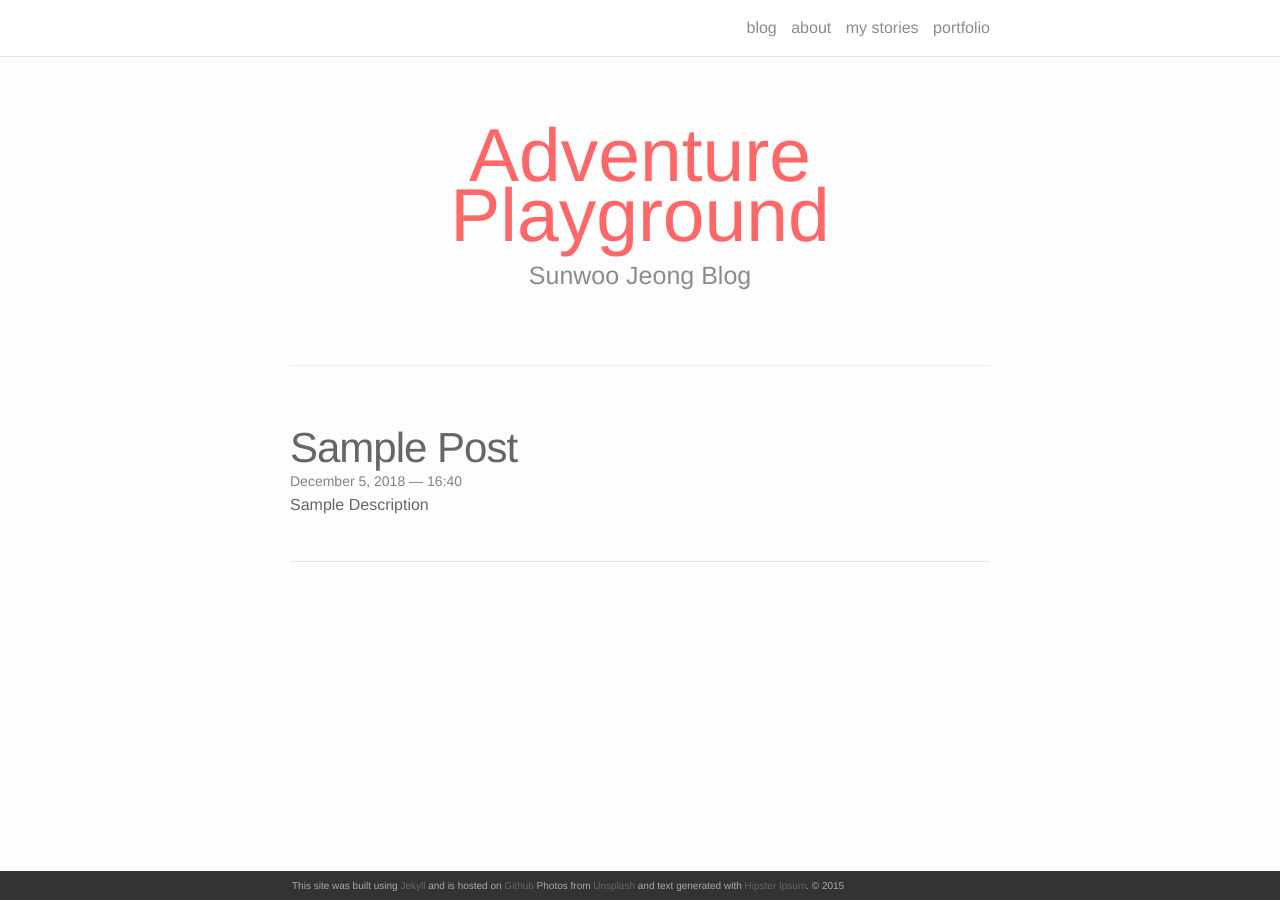
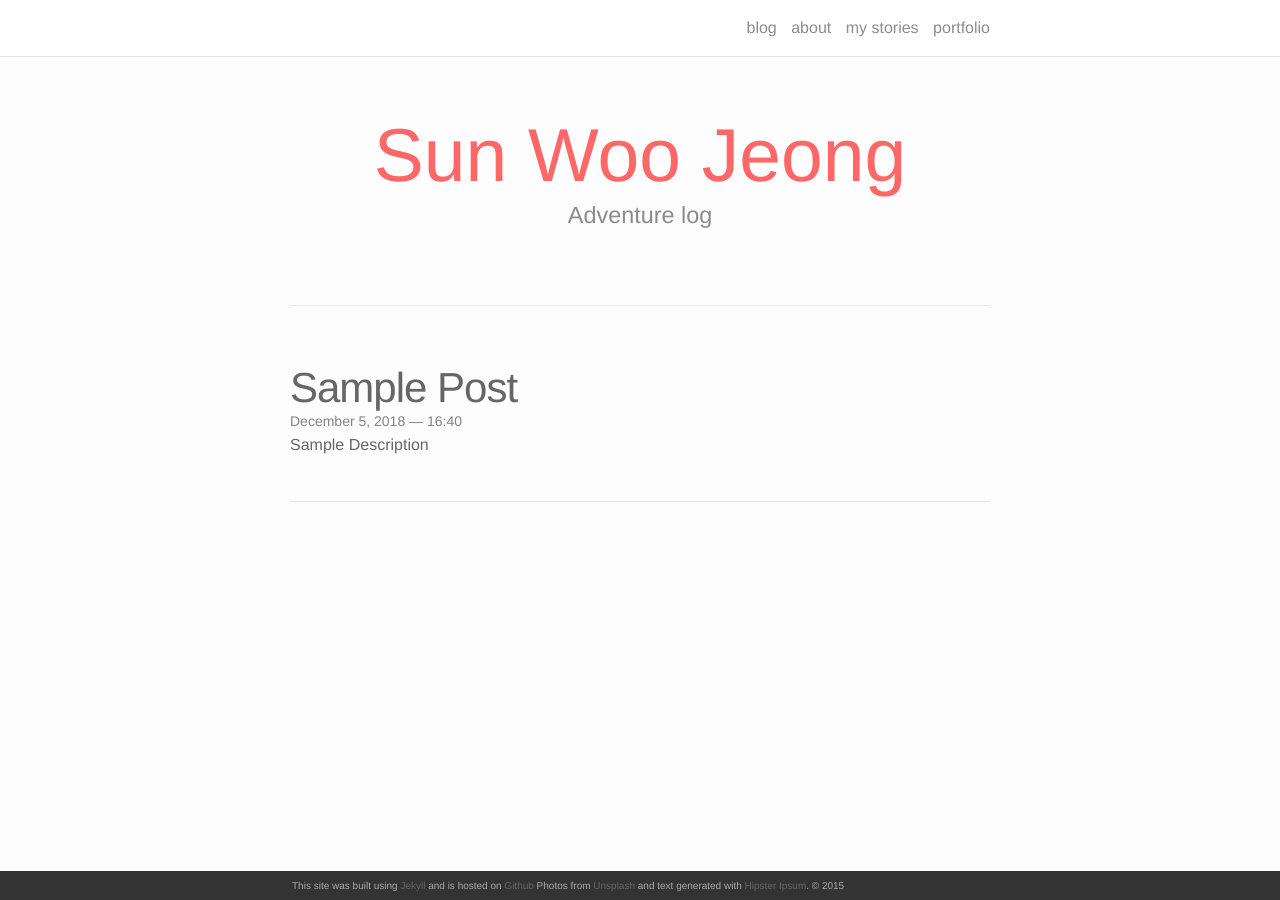
Before and after one commit to igg002/igg002.github.io, a Jekyll site: the page built from index.html, in a window 1280 px wide. Built offline with Jekyll 4.4.1, drawn with Linux system fonts in a browser that asks for light colours; nearby versions of some CDN libraries; the list of posts is cut into pages by our own code.

Commit message:
Changed main title

```diff
--- a/index.html
+++ b/index.html
@@ -3,8 +3,8 @@ layout: default
 ---
 
 <div class="header-bar">
-  <h1>Adventure Playground</h1>
-  <h2>Sunwoo Jeong Blog</h2>
+  <h1>Sun Woo Jeong</h1>
+  <h3>Adventure log</h3>
   <br/>
   <hr>
   <br/>
```
